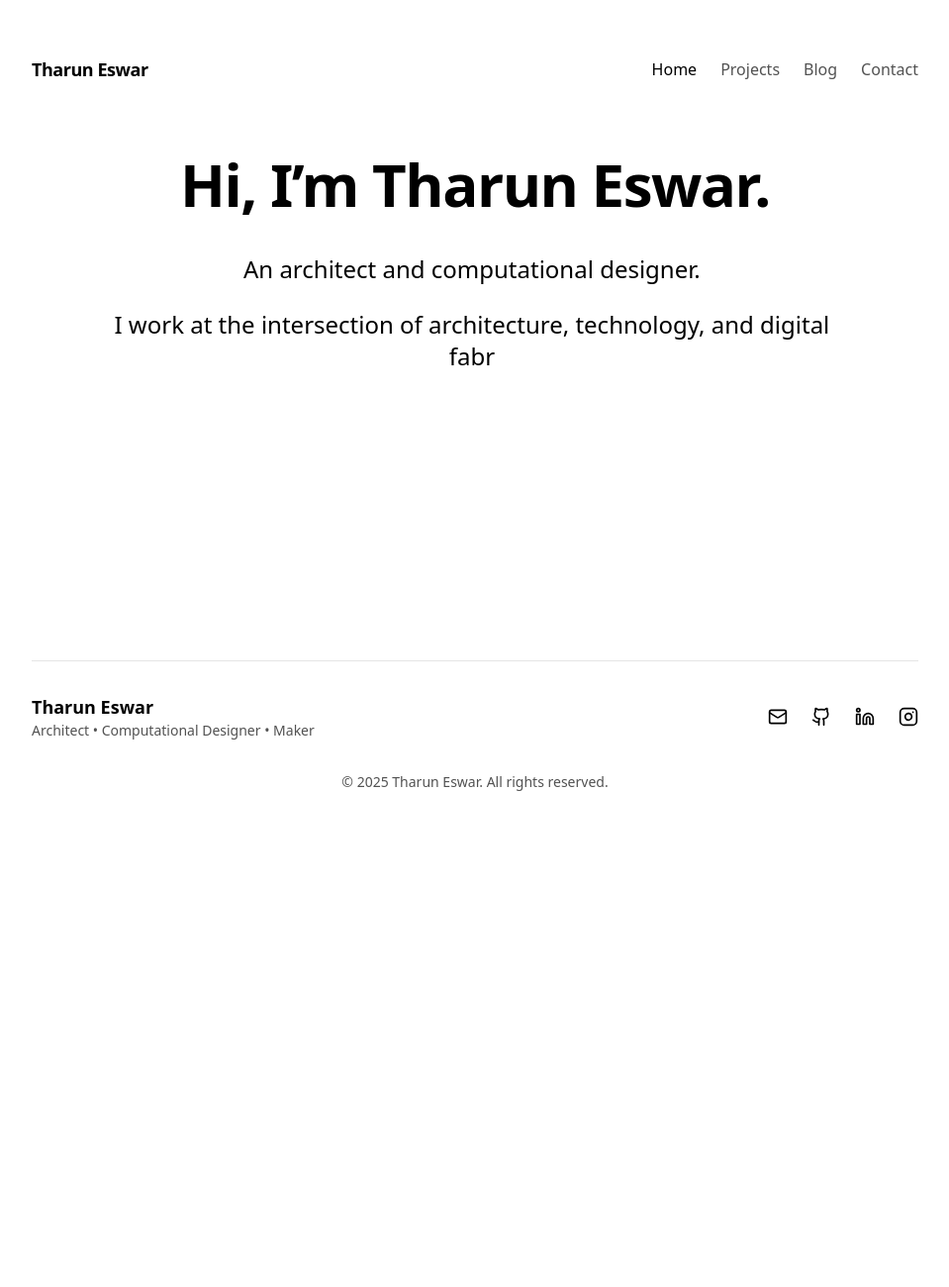
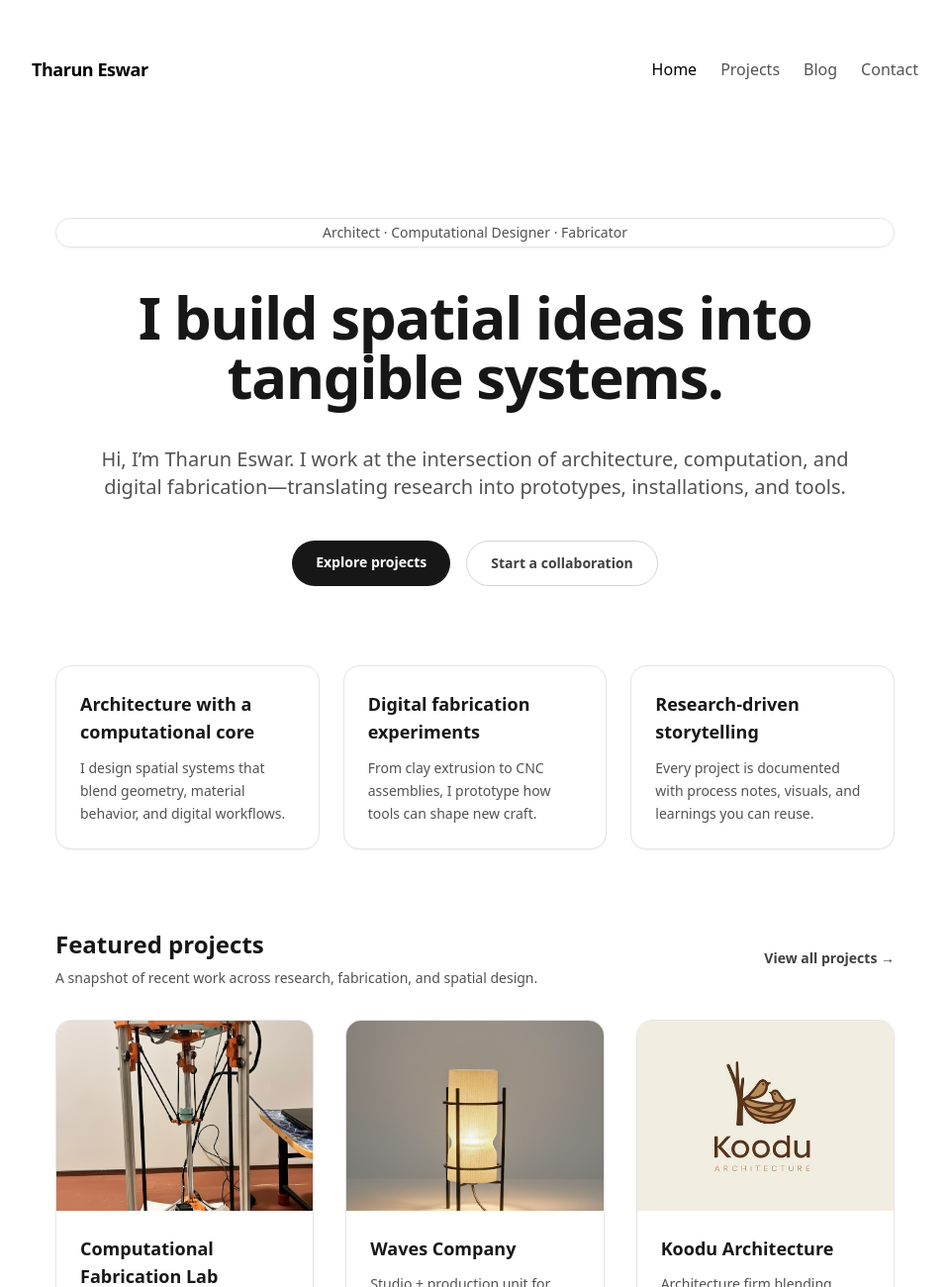
Before and after one commit to tharuneswarj/portfolio, a Next.js app: page / in a window 1280 px wide. Shown: the top 1300 px of the page at 99% size, without its empty margins (160-1119 px from the left). Before the commit the page ends 832 px from the top, so only its background shows below. Built offline with nearby package versions, Linux system fonts and the light colour scheme.

Commit message:
Update project portfolio entries

```diff
--- a/app/page.tsx
+++ b/app/page.tsx
@@ -1,115 +1,147 @@
-"use client"
+import Image from "next/image"
+import Link from "next/link"
+import { getAllProjects } from "./projects/utils"
 
-import { useEffect, useState } from "react"
+function formatHighlightCopy(
+  title: string,
+  description: string
+) {
+  return { title, description }
+}
 
 export default function Page() {
-  const text = [
-    "Hi, I’m Tharun Eswar.",
-    "An architect and computational designer.",
-    "I work at the intersection of architecture, technology, and digital fabrication.",
-    "Here you’ll find a selection of my projects, experiments, and writings.",
+  const projects = getAllProjects()
+    .sort((a, b) => {
+      const aDate = new Date(a.metadata.publishedAt || 0).getTime()
+      const bDate = new Date(b.metadata.publishedAt || 0).getTime()
+      return bDate - aDate
+    })
+    .slice(0, 3)
+
+  const highlights = [
+    formatHighlightCopy(
+      "Architecture with a computational core",
+      "I design spatial systems that blend geometry, material behavior, and digital workflows."
+    ),
+    formatHighlightCopy(
+      "Digital fabrication experiments",
+      "From clay extrusion to CNC assemblies, I prototype how tools can shape new craft."
+    ),
+    formatHighlightCopy(
+      "Research-driven storytelling",
+      "Every project is documented with process notes, visuals, and learnings you can reuse."
+    ),
   ]
 
-  const [displayed, setDisplayed] = useState<string[]>(Array(text.length).fill(""))
-  const [hoverTarget, setHoverTarget] = useState<{ line: number; word: number } | null>(null)
+  return (
+    <main className="flex flex-col gap-20 px-6 pb-20 pt-16">
+      <section className="mx-auto flex w-full max-w-5xl flex-col gap-10 text-center">
+        <div className="inline-flex items-center justify-center gap-2 rounded-full border border-neutral-200 px-4 py-1 text-sm font-medium text-neutral-600 shadow-sm dark:border-neutral-800 dark:text-neutral-300">
+          Architect · Computational Designer · Fabricator
+        </div>
+        <h1 className="text-4xl font-extrabold tracking-tight text-neutral-900 dark:text-neutral-50 sm:text-5xl md:text-6xl">
+          I build spatial ideas into tangible systems.
+        </h1>
+        <p className="mx-auto max-w-3xl text-lg text-neutral-600 dark:text-neutral-300 sm:text-xl">
+          Hi, I’m Tharun Eswar. I work at the intersection of architecture, computation, and
+          digital fabrication—translating research into prototypes, installations, and tools.
+        </p>
+        <div className="flex flex-wrap justify-center gap-4">
+          <Link
+            href="/projects"
+            className="rounded-full bg-neutral-900 px-6 py-3 text-sm font-semibold text-white transition hover:-translate-y-0.5 hover:bg-neutral-800 dark:bg-white dark:text-neutral-900 dark:hover:bg-neutral-100"
+          >
+            Explore projects
+          </Link>
+          <Link
+            href="/contact"
+            className="rounded-full border border-neutral-300 px-6 py-3 text-sm font-semibold text-neutral-700 transition hover:-translate-y-0.5 hover:border-neutral-400 hover:text-neutral-900 dark:border-neutral-700 dark:text-neutral-200 dark:hover:border-neutral-500 dark:hover:text-white"
+          >
+            Start a collaboration
+          </Link>
+        </div>
+      </section>
 
-  const palette = ["#ef4444", "#f97316", "#f59e0b", "#facc15"]
+      <section className="mx-auto grid w-full max-w-5xl gap-6 md:grid-cols-3">
+        {highlights.map((highlight) => (
+          <div
+            key={highlight.title}
+            className="rounded-2xl border border-neutral-200 bg-white p-6 shadow-sm transition hover:-translate-y-1 hover:shadow-md dark:border-neutral-800 dark:bg-neutral-900"
+          >
+            <h2 className="text-lg font-semibold text-neutral-900 dark:text-neutral-100">
+              {highlight.title}
+            </h2>
+            <p className="mt-3 text-sm leading-relaxed text-neutral-600 dark:text-neutral-400">
+              {highlight.description}
+            </p>
+          </div>
+        ))}
+      </section>
 
-  useEffect(() => {
-    let lineIndex = 0
-    let charIndex = 0
+      <section className="mx-auto flex w-full max-w-5xl flex-col gap-8">
+        <div className="flex flex-wrap items-center justify-between gap-4">
+          <div>
+            <h2 className="text-2xl font-bold text-neutral-900 dark:text-neutral-100">
+              Featured projects
+            </h2>
+            <p className="mt-2 text-sm text-neutral-600 dark:text-neutral-400">
+              A snapshot of recent work across research, fabrication, and spatial design.
+            </p>
+          </div>
+          <Link
+            href="/projects"
+            className="text-sm font-semibold text-neutral-700 transition hover:text-neutral-900 dark:text-neutral-300 dark:hover:text-white"
+          >
+            View all projects →
+          </Link>
+        </div>
 
-    const interval = setInterval(() => {
-      if (lineIndex < text.length) {
-        const currentLine = text[lineIndex]
-        if (charIndex <= currentLine.length) {
-          setDisplayed((prev) => {
-            const newLines = [...prev]
-            newLines[lineIndex] = currentLine.slice(0, charIndex)
-            return newLines
-          })
-          charIndex++
-        } else {
-          lineIndex++
-          charIndex = 0
-        }
-      } else {
-        clearInterval(interval)
-      }
-    }, 40)
+        <div className="grid gap-8 md:grid-cols-3">
+          {projects.map((project) => (
+            <Link
+              key={project.slug}
+              href={`/projects/${project.slug}`}
+              className="group flex h-full flex-col overflow-hidden rounded-2xl border border-neutral-200 bg-white shadow-sm transition hover:-translate-y-1 hover:shadow-md dark:border-neutral-800 dark:bg-neutral-900"
+            >
+              <div className="relative h-48 w-full">
+                <Image
+                  src={project.metadata.image}
+                  alt={project.metadata.title}
+                  fill
+                  className="object-cover transition duration-500 group-hover:scale-105"
+                />
+              </div>
+              <div className="flex flex-1 flex-col gap-3 p-6">
+                <h3 className="text-lg font-semibold text-neutral-900 dark:text-neutral-100">
+                  {project.metadata.title}
+                </h3>
+                <p className="text-sm text-neutral-600 dark:text-neutral-400">
+                  {project.metadata.description}
+                </p>
+                <span className="mt-auto text-sm font-semibold text-neutral-700 transition group-hover:text-neutral-900 dark:text-neutral-300 dark:group-hover:text-white">
+                  Read the case study →
+                </span>
+              </div>
+            </Link>
+          ))}
+        </div>
+      </section>
 
-    return () => clearInterval(interval)
-  }, [])
-
-  return (
-    // ❌ old: className="min-h-screen flex items-center justify-center px-6"
-    <section className="flex items-center justify-center px-6">
-      <div className="w-full text-center space-y-10">
-        <h1 className="text-5xl md:text-6xl font-extrabold tracking-tight">
-          {displayed[0]}
-        </h1>
-
-        <div className="max-w-3xl mx-auto space-y-6 text-xl md:text-2xl font-medium leading-relaxed">
-          {displayed.slice(1).map((line, lineIndex) => {
-            const words = line.trim().split(/\s+/)
-
-            return (
-              <p key={lineIndex}>
-                {words.map((word, i) => {
-                  let style: React.CSSProperties = {}
-                  let baseClass =
-                    "inline-block cursor-pointer transition-all duration-300"
-
-                  if (
-                    hoverTarget &&
-                    hoverTarget.line === lineIndex + 1
-                  ) {
-                    const distance = Math.abs(i - hoverTarget.word)
-                    const maxDistance = Math.max(
-                      hoverTarget.word,
-                      words.length - hoverTarget.word
-                    )
-
-                    const intensity = 1 - distance / (maxDistance || 1)
-
-                    if (distance === 0) {
-                      style = {
-                        background: `linear-gradient(90deg, ${palette.join(", ")})`,
-                        WebkitBackgroundClip: "text",
-                        color: "transparent",
-                        fontWeight: 700,
-                      }
-                    } else {
-                      const colorIndex = i % palette.length
-                      const baseColor = palette[colorIndex]
-
-                      style = {
-                        color: baseColor,
-                        opacity: intensity,
-                        fontWeight: 400,
-                      }
-                    }
-                  }
-
-                  return (
-                    <span
-                      key={i}
-                      className={baseClass}
-                      style={style}
-                      onMouseEnter={() =>
-                        setHoverTarget({ line: lineIndex + 1, word: i })
-                      }
-                      onMouseLeave={() => setHoverTarget(null)}
-                    >
-                      {word}&nbsp;
-                    </span>
-                  )
-                })}
-              </p>
-            )
-          })}
-        </div>
-      </div>
-    </section>
+      <section className="mx-auto w-full max-w-5xl rounded-3xl border border-neutral-200 bg-gradient-to-r from-neutral-900 via-neutral-800 to-neutral-900 px-8 py-10 text-center text-white shadow-lg dark:border-neutral-800">
+        <h2 className="text-2xl font-semibold sm:text-3xl">
+          Let’s shape your next prototype or installation.
+        </h2>
+        <p className="mx-auto mt-3 max-w-2xl text-sm text-neutral-200 sm:text-base">
+          I’m open to collaborations in architecture, material research, and computational
+          workflows. Share your idea and let’s build something remarkable.
+        </p>
+        <Link
+          href="/contact"
+          className="mt-6 inline-flex rounded-full bg-white px-6 py-3 text-sm font-semibold text-neutral-900 transition hover:-translate-y-0.5 hover:bg-neutral-100"
+        >
+          Contact me
+        </Link>
+      </section>
+    </main>
   )
 }
--- /dev/null
+++ b/content/projects/computational-fabrication.mdx
@@ -0,0 +1,18 @@
+---
+title: "Computational Fabrication Lab"
+description: "Custom 3D printers, Grasshopper workflows, and material-driven prototyping."
+image: "/projects/delta.jpg"
+publishedAt: "2025-08-25"
+---
+
+This ongoing body of work lives at the intersection of **3D printing, computational design, and
+material science**. I build custom printers, author Grasshopper-driven toolpaths, and test
+material behaviors to expand what digital fabrication can do in architectural production.
+
+Current explorations:
+- Designing and fabricating bespoke clay and polymer extrusion systems.
+- Generating G-code directly from Grasshopper for fine-grain control.
+- Studying how material viscosity, curing, and temperature affect form.
+
+The goal is to create **repeatable yet expressive fabrication workflows** that can scale from
+research to real-world architectural applications.
--- a/content/projects/delta.mdx
+++ /dev/null
@@ -1,16 +0,0 @@
----
-title: "Delta - Clay 3D Printer Build"
-description: "Documentation of my latest delta 3D printer build."
-image: "/projects/delta.jpg"
-publishedAt: "2025-08-01"
----
-
-This project documents the process of building a custom **delta-style clay 3D printer**.
-
-![Frame assembly](/projects/delta-detail1.jpg)
-
-From frame assembly to extruder design, I explored how to adapt traditional 3D printing techniques for ceramics.
-
-- Lightweight frame design
-- Stepper motor calibration
-- Clay extrusion system prototyping
--- a/content/projects/koodu.mdx
+++ b/content/projects/koodu.mdx
@@ -1,19 +1,18 @@
 ---
 title: "Koodu Architecture"
-description: "A Nest for Architecture, Imagination, and Making."
+description: "Architecture firm blending spatial craft, research, and contemporary practice."
 image: "/projects/koodu.jpg"
-publishedAt: "2025-06-15"
+publishedAt: "2025-08-15"
 ---
 
-**Koodu** (Tamil for “Nest”) is a conceptual architecture lab and workspace where ideas of making, imagination, and technology intersect.
+Koodu Architecture is the studio I am building to focus on **context-aware, people-first
+architecture** and thoughtful material expression. The practice is rooted in slow, research-led
+design—balancing clarity, craft, and the realities of construction.
 
-The project explores the role of **computational workflows**, **digital fabrication**, and **collaborative learning** in shaping the future of architectural practice.
+What I’m building with Koodu:
+- Residential and small-scale public projects with strong site response.
+- Collaborative workflows that bring clients, makers, and consultants into the process.
+- A portfolio shaped by long-term learning, prototyping, and documentation.
 
-![Workshop session](/projects/koodu-detail1.jpg)
-
-The space functions as:
-- A workshop for **fabrication experiments**
-- A hub for **computational design research**
-- A playground for **robotic and 3D-printing experiments**
-
-Ultimately, Koodu represents my vision of a **nest for architects and makers** to come together and push boundaries.
+Koodu’s name (Tamil for “nest”) reflects a belief in creating spaces that **hold people with care
+and precision**—spaces that feel grounded, calm, and intentional.
--- a/content/projects/lamps.mdx
+++ /dev/null
@@ -1,19 +0,0 @@
----
-title: "3D-Printed Lamp Studio"
-description: "A collection of 3D-printed lighting prototypes blending craft and tech."
-image: "/projects/lamp.jpg"
-publishedAt: "2025-07-10"
----
-
-The **3D-Printed Lamp Studio** is an exploration of how computational design and additive manufacturing can redefine everyday objects.
-
-Using **parametric modeling** in Rhino and Grasshopper, I designed a series of lamps that combine structural efficiency with visual elegance.
-
-![Lamp variations](/projects/lamp-detail1.jpg)
-
-Each prototype was printed with PLA and clay, experimenting with different textures, translucency, and geometry.
-
-Key explorations:
-- Parametric surface perforations for light diffusion
-- Organic forms generated from algorithms
-- Exploring the boundary between craft and digital fabrication
--- /dev/null
+++ b/content/projects/waves-company.mdx
@@ -0,0 +1,18 @@
+---
+title: "Waves Company"
+description: "Studio + production unit for immersive experiences and visual storytelling."
+image: "/projects/lamp.jpg"
+publishedAt: "2025-08-20"
+---
+
+Waves Company is a studio and production unit I’m building to craft **immersive spatial
+experiences, brand environments, and narrative-driven installations**. The focus is on making
+ideas tangible through design, fabrication, and media—bridging concept to execution.
+
+What defines Waves:
+- A hybrid team structure that moves fluidly from strategy to production.
+- Strong emphasis on atmosphere, materiality, and sensory detail.
+- A pipeline built for rapid iteration—from prototypes to full-scale builds.
+
+Waves exists to help brands and cultural spaces translate their stories into **memorable physical
+and digital moments**.
```
